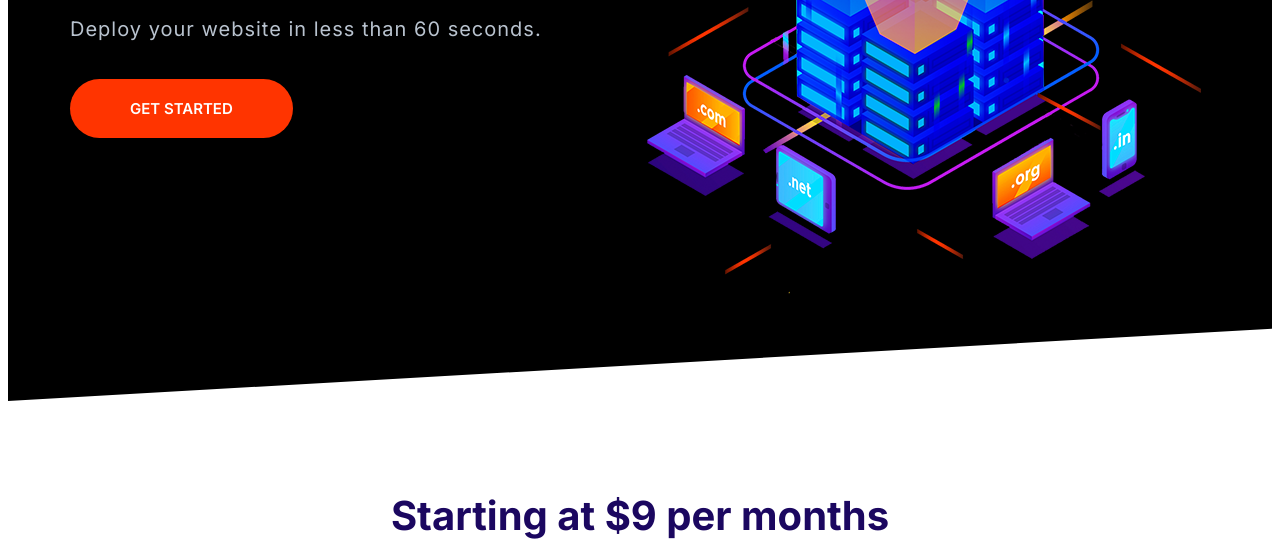
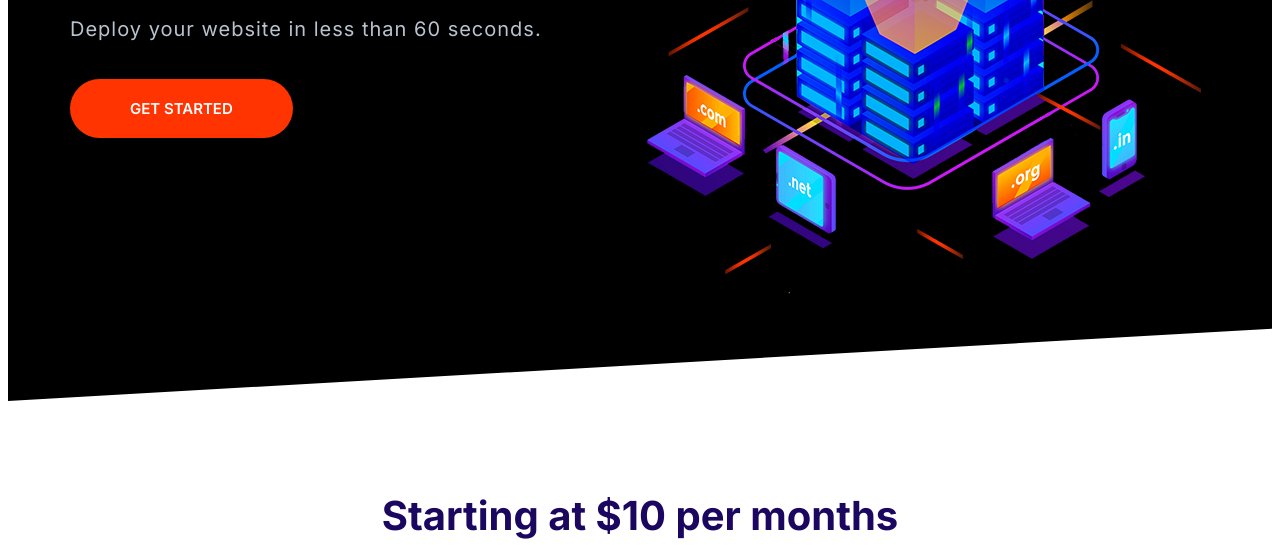
Before and after one commit to Wbaos/FirstWebsite, a website built with Parcel: page index.html in a window 1280 px wide. Shown: the part 391-936 px from the top of the page. Built offline with nearby package versions, Linux system fonts and the light colour scheme.

Commit message:
changing price

```diff
--- a/index.html
+++ b/index.html
@@ -48,7 +48,7 @@
 </section>
 <section class="block container block-domain" data-aos="fade-up">
     <header class="block__header">
-        <h2>Starting at $9 per months</h2>
+        <h2>Starting at $10 per months</h2>
         <p>Lorem ipsum dolor sit amet, consectetur adipisicing elit. A, voluptas!</p>
     </header>
     <div class="input-group">
```
